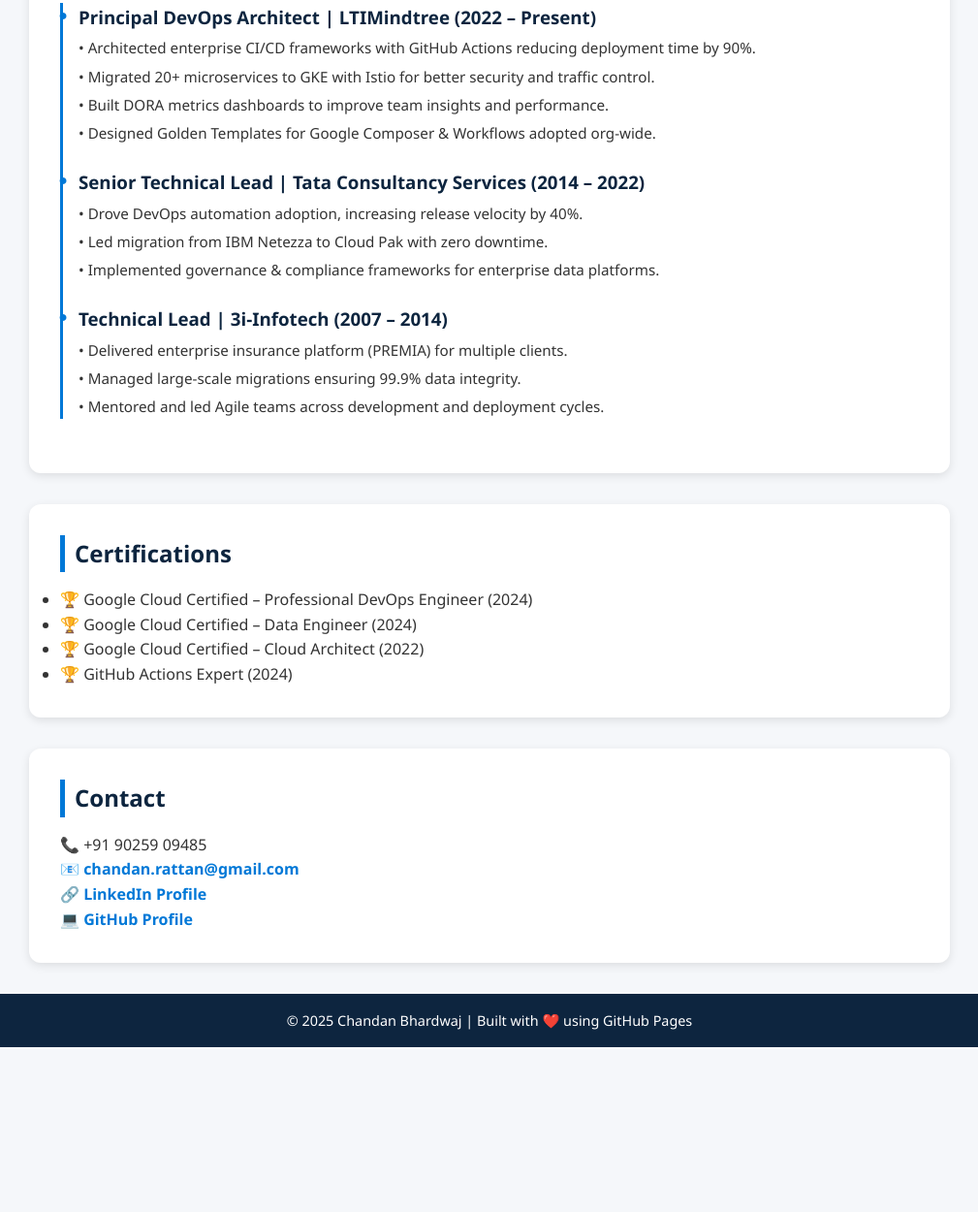
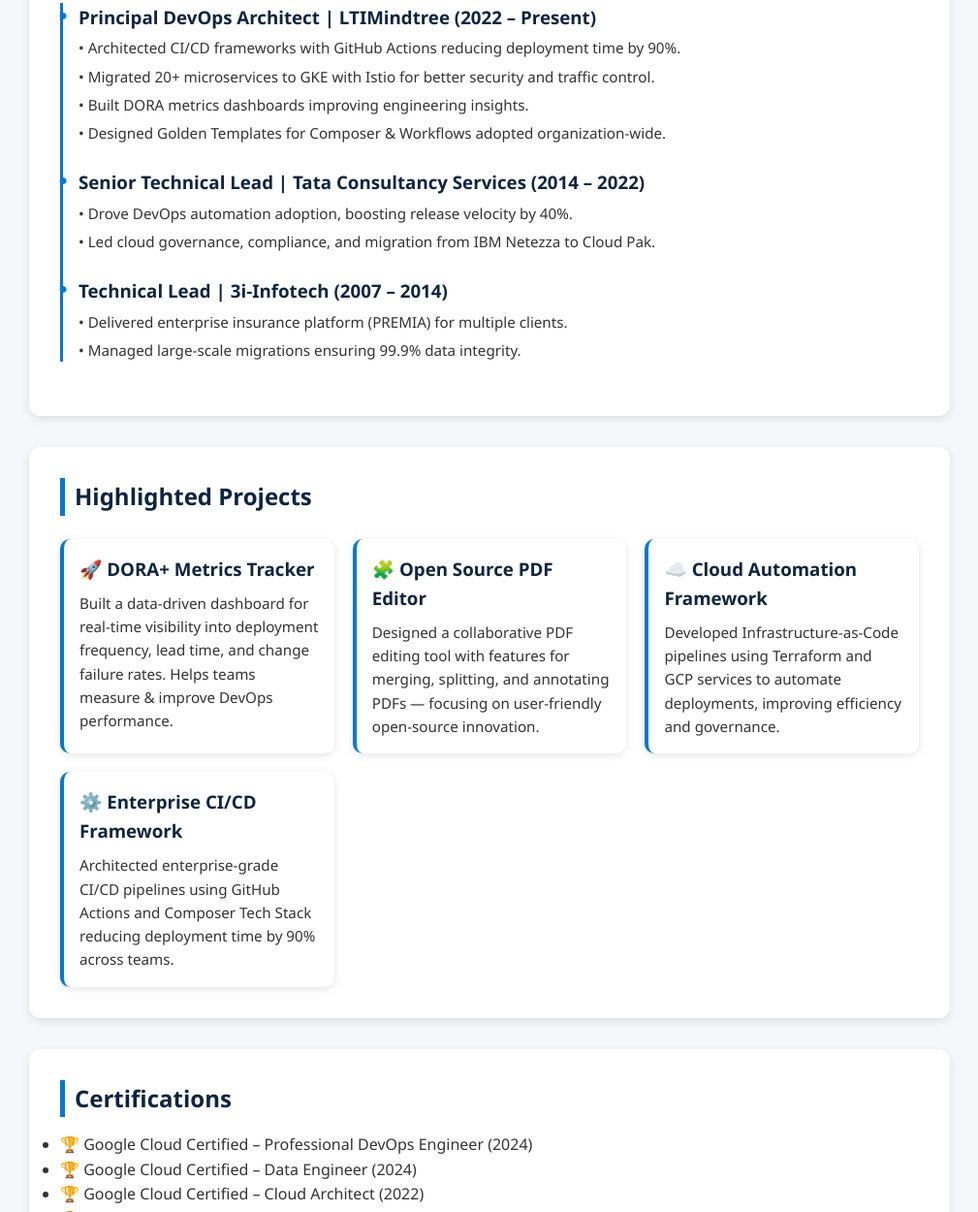
Before and after one commit to chandanrattan/chandanrattan.github.io, a plain HTML site: page index.html in a window 1280 px wide. Shown: the part 989-2239 px from the top of the page at 97% size, without its empty margins (135-1144 px from the left). Before the commit the page ends 2069 px from the top, so only its background shows below. Drawn offline with Linux system fonts and the light colour scheme.

Commit message:
Update index.html

```diff
--- a/index.html
+++ b/index.html
@@ -166,6 +166,36 @@
       font-size: 0.95rem;
     }
 
+    /* Projects */
+    .projects-grid {
+      display: grid;
+      grid-template-columns: repeat(auto-fit, minmax(260px, 1fr));
+      gap: 1.2rem;
+      margin-top: 1.5rem;
+    }
+
+    .project-card {
+      background: var(--card);
+      border-left: 4px solid var(--accent);
+      padding: 1rem;
+      border-radius: 10px;
+      box-shadow: 0 2px 8px rgba(0,0,0,0.1);
+      transition: transform 0.3s;
+    }
+
+    .project-card:hover {
+      transform: translateY(-6px);
+    }
+
+    .project-card h3 {
+      color: var(--primary);
+      margin-bottom: 0.5rem;
+    }
+
+    .project-card p {
+      font-size: 0.95rem;
+    }
+
     /* Contact */
     .contact a {
       color: var(--accent);
@@ -207,30 +237,12 @@
 <section class="skills">
   <h2>Core Skills</h2>
   <div class="skills-grid">
-    <div class="skill-bar">
-      <div class="skill-name">GCP, Azure, AWS</div>
-      <div class="bar"><div class="bar-fill" data-width="95%"></div></div>
-    </div>
-    <div class="skill-bar">
-      <div class="skill-name">CI/CD (GitHub Actions, Jenkins, Ansible)</div>
-      <div class="bar"><div class="bar-fill" data-width="90%"></div></div>
-    </div>
-    <div class="skill-bar">
-      <div class="skill-name">Kubernetes, Docker, Terraform</div>
-      <div class="bar"><div class="bar-fill" data-width="88%"></div></div>
-    </div>
-    <div class="skill-bar">
-      <div class="skill-name">SRE, Observability, DORA Metrics</div>
-      <div class="bar"><div class="bar-fill" data-width="85%"></div></div>
-    </div>
-    <div class="skill-bar">
-      <div class="skill-name">Python, Shell Scripting</div>
-      <div class="bar"><div class="bar-fill" data-width="80%"></div></div>
-    </div>
-    <div class="skill-bar">
-      <div class="skill-name">GenAI & Developer Productivity</div>
-      <div class="bar"><div class="bar-fill" data-width="75%"></div></div>
-    </div>
+    <div class="skill-bar"><div class="skill-name">GCP, Azure, AWS</div><div class="bar"><div class="bar-fill" data-width="95%"></div></div></div>
+    <div class="skill-bar"><div class="skill-name">CI/CD (GitHub Actions, Jenkins, Ansible)</div><div class="bar"><div class="bar-fill" data-width="90%"></div></div></div>
+    <div class="skill-bar"><div class="skill-name">Kubernetes, Docker, Terraform</div><div class="bar"><div class="bar-fill" data-width="88%"></div></div></div>
+    <div class="skill-bar"><div class="skill-name">SRE, Observability, DORA Metrics</div><div class="bar"><div class="bar-fill" data-width="85%"></div></div></div>
+    <div class="skill-bar"><div class="skill-name">Python, Shell Scripting</div><div class="bar"><div class="bar-fill" data-width="80%"></div></div></div>
+    <div class="skill-bar"><div class="skill-name">GenAI & Developer Productivity</div><div class="bar"><div class="bar-fill" data-width="75%"></div></div></div>
   </div>
 </section>
 
@@ -239,24 +251,44 @@
   <div class="timeline">
     <div class="job">
       <h3>Principal DevOps Architect | LTIMindtree (2022 – Present)</h3>
-      <p>• Architected enterprise CI/CD frameworks with GitHub Actions reducing deployment time by 90%.</p>
+      <p>• Architected CI/CD frameworks with GitHub Actions reducing deployment time by 90%.</p>
       <p>• Migrated 20+ microservices to GKE with Istio for better security and traffic control.</p>
-      <p>• Built DORA metrics dashboards to improve team insights and performance.</p>
-      <p>• Designed Golden Templates for Google Composer & Workflows adopted org-wide.</p>
+      <p>• Built DORA metrics dashboards improving engineering insights.</p>
+      <p>• Designed Golden Templates for Composer & Workflows adopted organization-wide.</p>
     </div>
 
     <div class="job">
       <h3>Senior Technical Lead | Tata Consultancy Services (2014 – 2022)</h3>
-      <p>• Drove DevOps automation adoption, increasing release velocity by 40%.</p>
-      <p>• Led migration from IBM Netezza to Cloud Pak with zero downtime.</p>
-      <p>• Implemented governance & compliance frameworks for enterprise data platforms.</p>
+      <p>• Drove DevOps automation adoption, boosting release velocity by 40%.</p>
+      <p>• Led cloud governance, compliance, and migration from IBM Netezza to Cloud Pak.</p>
     </div>
 
     <div class="job">
       <h3>Technical Lead | 3i-Infotech (2007 – 2014)</h3>
       <p>• Delivered enterprise insurance platform (PREMIA) for multiple clients.</p>
       <p>• Managed large-scale migrations ensuring 99.9% data integrity.</p>
-      <p>• Mentored and led Agile teams across development and deployment cycles.</p>
+    </div>
+  </div>
+</section>
+
+<section class="projects">
+  <h2>Highlighted Projects</h2>
+  <div class="projects-grid">
+    <div class="project-card">
+      <h3>🚀 DORA+ Metrics Tracker</h3>
+      <p>Built a data-driven dashboard for real-time visibility into deployment frequency, lead time, and change failure rates. Helps teams measure & improve DevOps performance.</p>
+    </div>
+    <div class="project-card">
+      <h3>🧩 Open Source PDF Editor</h3>
+      <p>Designed a collaborative PDF editing tool with features for merging, splitting, and annotating PDFs — focusing on user-friendly open-source innovation.</p>
+    </div>
+    <div class="project-card">
+      <h3>☁️ Cloud Automation Framework</h3>
+      <p>Developed Infrastructure-as-Code pipelines using Terraform and GCP services to automate deployments, improving efficiency and governance.</p>
+    </div>
+    <div class="project-card">
+      <h3>⚙️ Enterprise CI/CD Framework</h3>
+      <p>Architected enterprise-grade CI/CD pipelines using GitHub Actions and Composer Tech Stack reducing deployment time by 90% across teams.</p>
     </div>
   </div>
 </section>
@@ -275,7 +307,7 @@
   <h2>Contact</h2>
   <p>📞 +91 90259 09485</p>
   <p>📧 <a href="mailto:chandan.rattan@gmail.com">chandan.rattan@gmail.com</a></p>
-  <p>🔗 <a href="https://www.linkedin.com/in/chandan-ratta-bhardwaj" target="_blank">LinkedIn Profile</a></p>
+  <p>🔗 <a href="https://www.linkedin.com/in/chandan-rattan-bhardwaj/" target="_blank">LinkedIn Profile</a></p>
   <p>💻 <a href="https://github.com/chandanrattan" target="_blank">GitHub Profile</a></p>
 </section>
 
```
